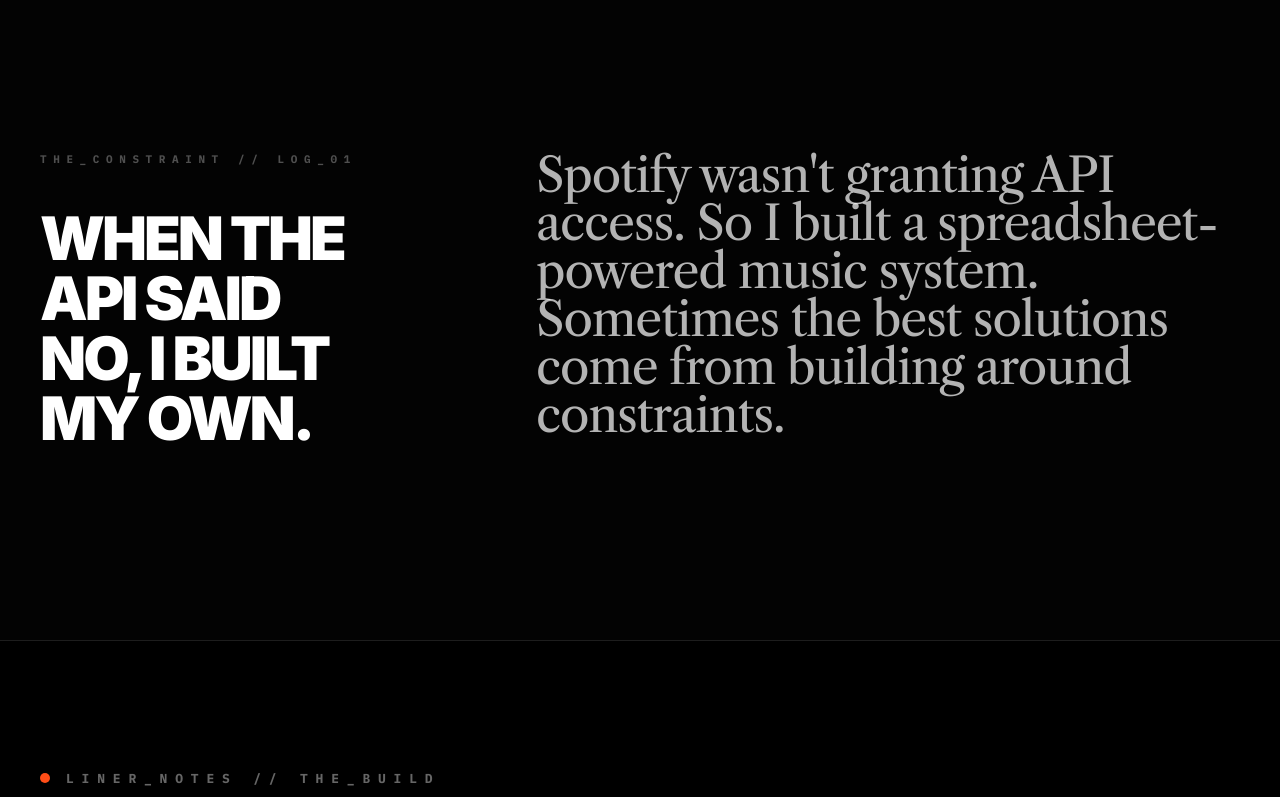
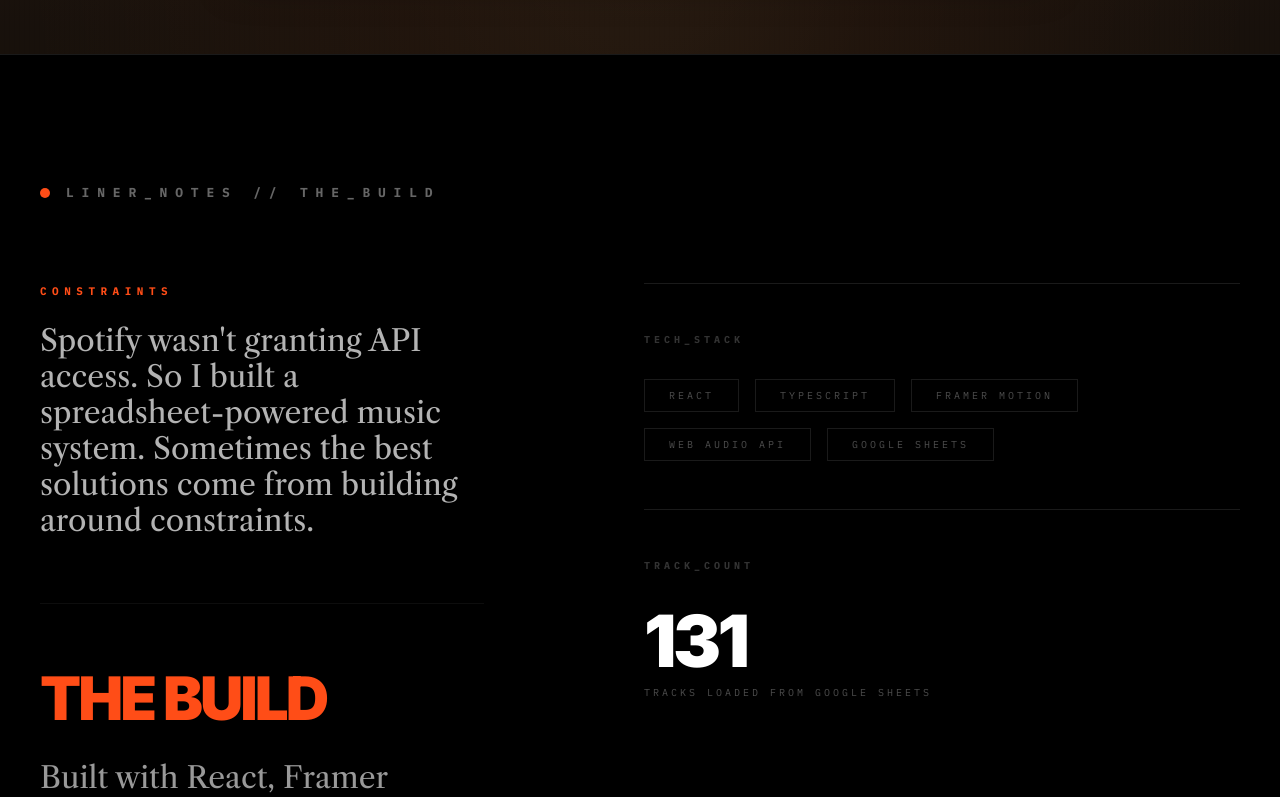
Before and after one commit to GringoChido/untold_works, a React (Vite) app: page /analog in a window 1280 px wide. Shown: the part 2000-2797 px from the top of the page. Built offline with nearby package versions, Linux system fonts and the light colour scheme.

Commit message:
Add files via upload

```diff
--- a/pages/Stereo.tsx
+++ b/pages/Stereo.tsx
@@ -22,9 +22,8 @@
   return (
     <div className="bg-untold-black min-h-screen font-serif text-white selection:bg-untold-orange selection:text-white">
 
-      {/* ━━━━━━━━━━ HERO — "UNTOLD ANALOG" ━━━━━━━━━━ */}
+      {/* ━━━━━━━━━━ HERO ━━━━━━━━━━ */}
       <section className="px-5 sm:px-10 pt-20 sm:pt-32 pb-16 sm:pb-24 lg:pt-48 lg:pb-32 border-b border-white/10 relative overflow-hidden">
-        {/* Grid overlay — matches Home/About */}
         <div className="absolute inset-0 opacity-[0.03] pointer-events-none"
           style={{ backgroundImage: 'linear-gradient(#fff 1px, transparent 1px), linear-gradient(90deg, #fff 1px, transparent 1px)', backgroundSize: '80px 80px' }}
         />
@@ -37,9 +36,13 @@
             </p>
           </div>
 
-          <h1 className="font-sans font-black text-[clamp(3.5rem,10vw,140px)] leading-[0.8] tracking-tighter uppercase text-untold-orange">
+          <h1 className="font-sans font-black text-[clamp(3.5rem,10vw,140px)] leading-[0.8] tracking-tighter uppercase text-untold-orange mb-10 sm:mb-16">
             Untold<br />Analog
           </h1>
+
+          <h2 className="text-xl sm:text-2xl lg:text-[42px] font-serif italic text-white/80 leading-[1.15] tracking-tight max-w-5xl">
+            When The API Said No, I Built My Own.
+          </h2>
         </div>
       </section>
 
@@ -57,25 +60,6 @@
         />
       </section>
 
-      {/* ━━━━━━━━━━ THE STORY ━━━━━━━━━━ */}
-      <section className="px-5 sm:px-10 py-20 sm:py-32 lg:py-48 border-b border-white/10 bg-white/[0.01]">
-        <div className="max-w-[1440px] mx-auto grid lg:grid-cols-12 gap-16 sm:gap-24 items-start">
-          <div className="lg:col-span-4">
-            <span className="font-mono text-[11px] uppercase tracking-[0.6em] font-bold text-white/30 block mb-10">
-              THE_CONSTRAINT // LOG_01
-            </span>
-            <h2 className="font-sans font-black text-4xl lg:text-6xl uppercase tracking-tighter text-white leading-none">
-              When The API Said No, I Built My Own.
-            </h2>
-          </div>
-          <div className="lg:col-span-8 lg:pl-16">
-            <p className="text-xl sm:text-3xl lg:text-5xl font-serif text-white/70 leading-[1.25] tracking-tight">
-              Spotify wasn't granting API access. So I built a spreadsheet-powered music system. Sometimes the best solutions come from building around constraints.
-            </p>
-          </div>
-        </div>
-      </section>
-
       {/* ━━━━━━━━━━ LINER NOTES / THE BUILD ━━━━━━━━━━ */}
       <section className="px-5 sm:px-10 py-20 sm:py-32 border-b border-white/10">
         <div className="max-w-[1440px] mx-auto">
@@ -87,7 +71,19 @@
           </div>
 
           <div className="grid lg:grid-cols-12 gap-16 sm:gap-24 items-start">
-            <div className="lg:col-span-5">
+            <div className="lg:col-span-5 space-y-16">
+              {/* Constraints */}
+              <div>
+                <span className="font-mono text-[11px] uppercase tracking-[0.5em] text-untold-orange font-bold block mb-6">
+                  CONSTRAINTS
+                </span>
+                <p className="text-xl sm:text-2xl lg:text-3xl font-serif text-white/70 leading-relaxed">
+                  Spotify wasn't granting API access. So I built a spreadsheet-powered music system. Sometimes the best solutions come from building around constraints.
+                </p>
+              </div>
+
+              {/* The Build */}
+              <div className="pt-16 border-t border-white/5">
                 <h3 className="font-sans font-black text-4xl lg:text-6xl uppercase tracking-tighter text-untold-orange leading-none mb-8">
                   The Build
                 </h3>
@@ -95,6 +91,8 @@
                   Built with React, Framer Motion, Web Audio API, and a Google Sheet. When platforms close their doors, you build your own.
                 </p>
               </div>
+            </div>
+
             <div className="lg:col-span-7 lg:pl-16">
               <div className="border-t border-white/10 pt-12">
                 <span className="font-mono text-[10px] uppercase tracking-[0.4em] font-bold text-white/20 block mb-8">
```
Lines whose indentation alone changed are shown as unchanged.
